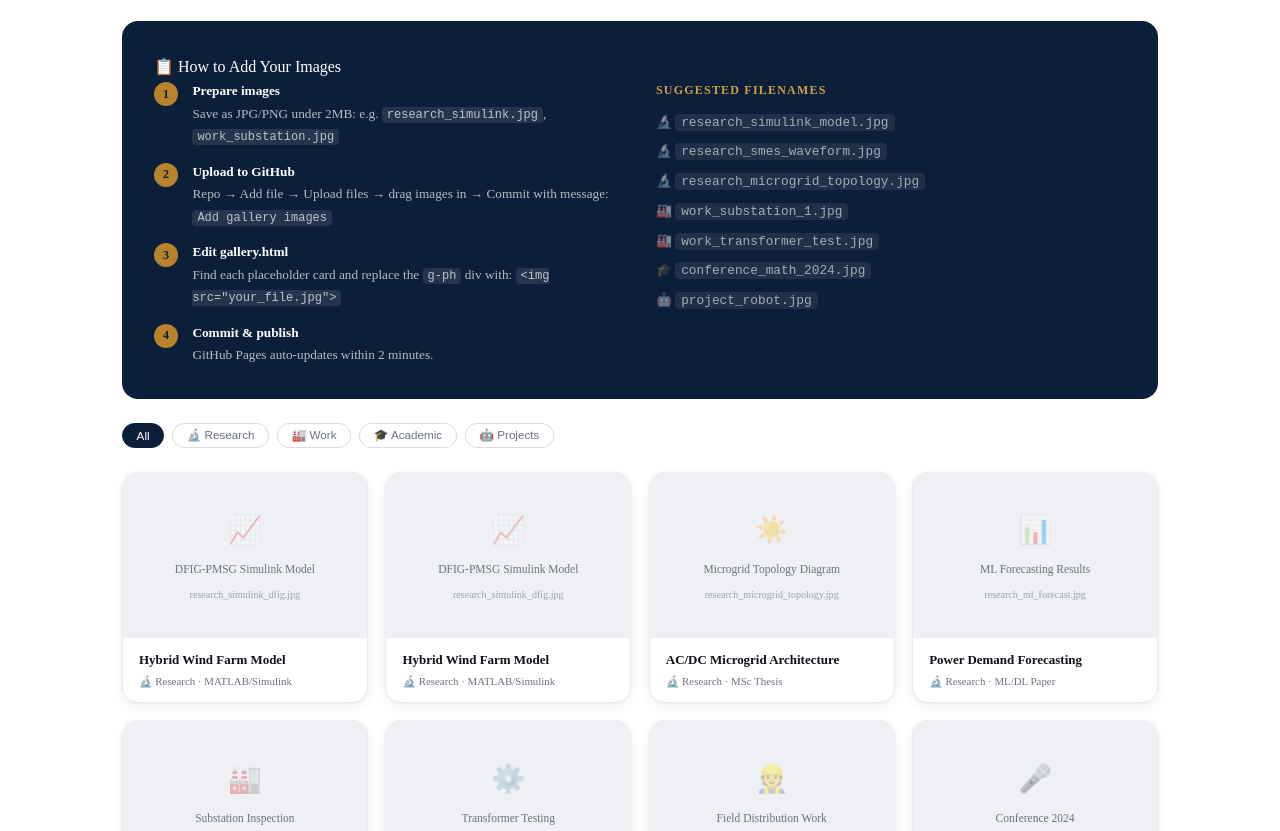
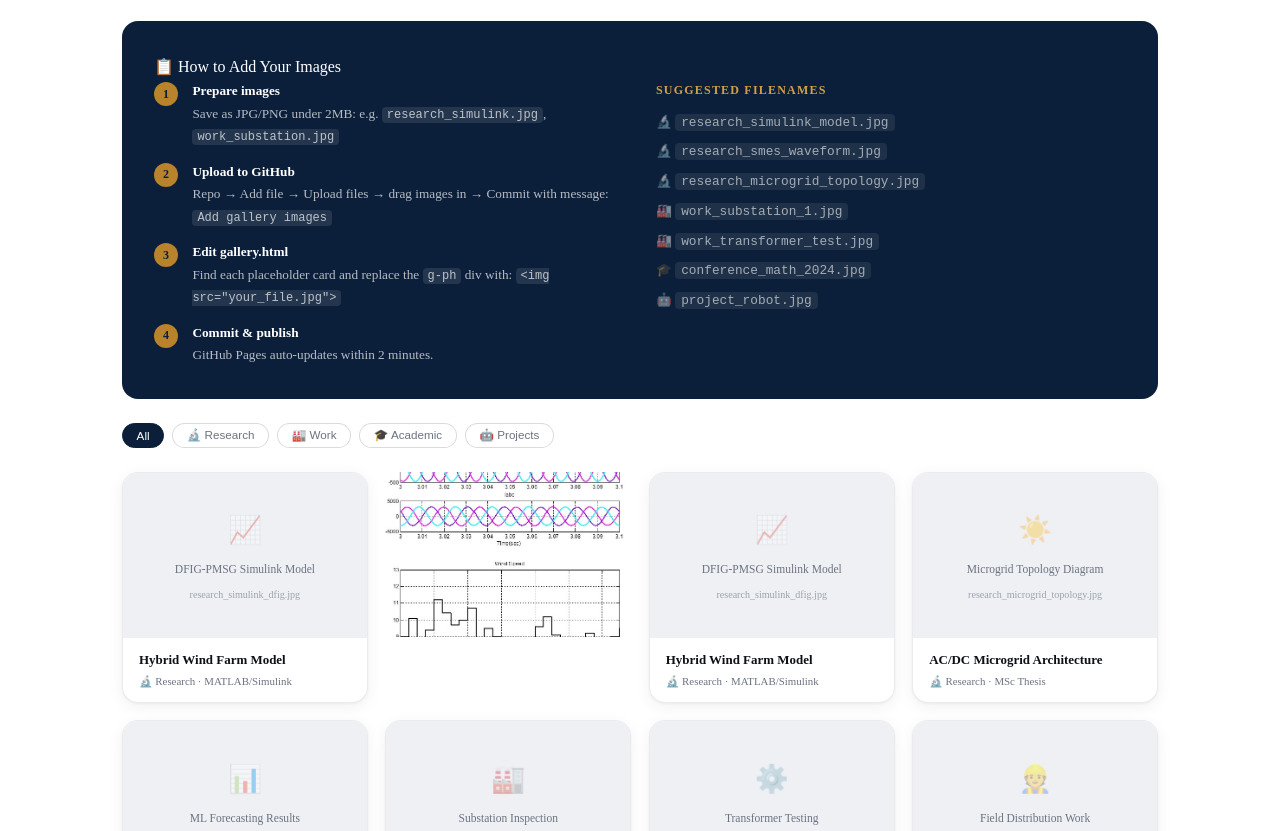
Before and after one commit to Mofrat-Shahriar/mofrat_shahriar.github.io, a plain HTML site: page gallery.html in a window 1280 px wide. Shown: the part 253-1084 px from the top of the page. Drawn offline with Linux system fonts and the light colour scheme.

Commit message:
Update gallery.html

```diff
--- a/gallery.html
+++ b/gallery.html
@@ -136,6 +136,7 @@ h3{font-family:"Times New Roman", Times, serif;font-size:1.05rem;font-weight:700
 
   <div class="gal-grid fi d5" id="galGrid">
     <div class="gc" data-cat="research"><div class="g-ph"><div class="gi">📈</div><div class="gl">DFIG-PMSG Simulink Model</div><div class="gs">research_simulink_dfig.jpg</div></div><div class="gc-info"><div class="gc-t">Hybrid Wind Farm Model</div><div class="gc-s">🔬 Research · MATLAB/Simulink</div></div></div>
+    <div class="g-ph"><img src="research_smes_waveform1.jpg" alt="SMES Waveform" style="width:100%; height:100%; object-fit:cover;"></div>
     <div class="gc" data-cat="research"><div class="g-ph"><div class="gi">📈</div><div class="gl">DFIG-PMSG Simulink Model</div><div class="gs">research_simulink_dfig.jpg</div></div><div class="gc-info"><div class="gc-t">Hybrid Wind Farm Model</div><div class="gc-s">🔬 Research · MATLAB/Simulink</div></div></div>
     <div class="gc" data-cat="research"><div class="g-ph"><div class="gi">☀️</div><div class="gl">Microgrid Topology Diagram</div><div class="gs">research_microgrid_topology.jpg</div></div><div class="gc-info"><div class="gc-t">AC/DC Microgrid Architecture</div><div class="gc-s">🔬 Research · MSc Thesis</div></div></div>
     <div class="gc" data-cat="research"><div class="g-ph"><div class="gi">📊</div><div class="gl">ML Forecasting Results</div><div class="gs">research_ml_forecast.jpg</div></div><div class="gc-info"><div class="gc-t">Power Demand Forecasting</div><div class="gc-s">🔬 Research · ML/DL Paper</div></div></div>
```
